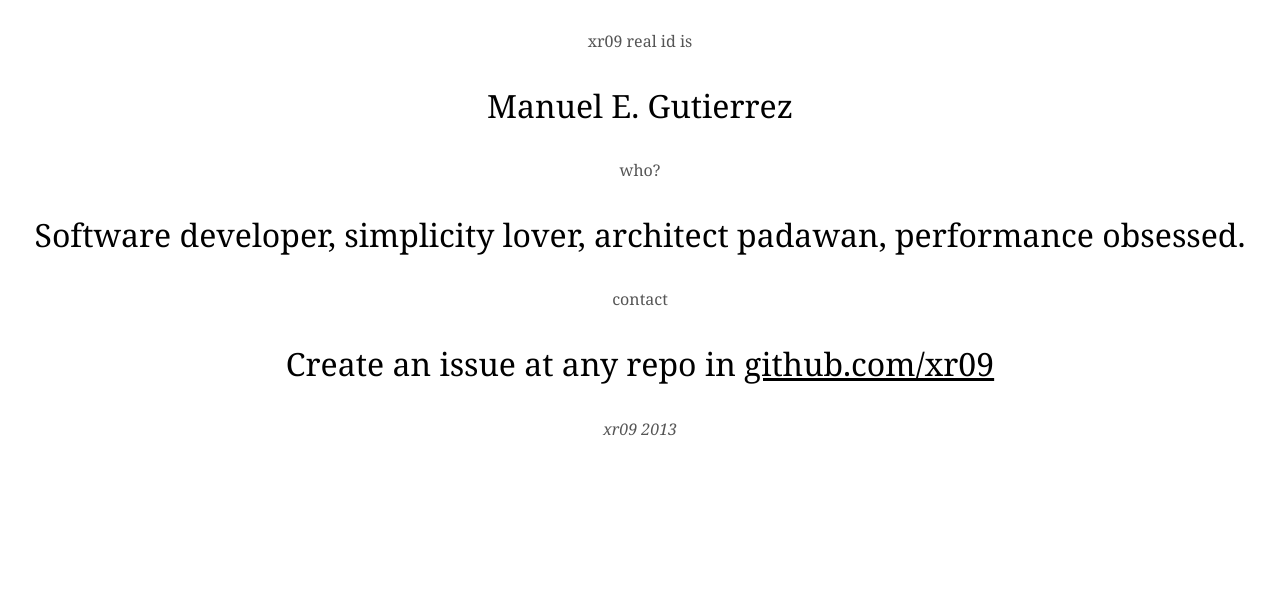
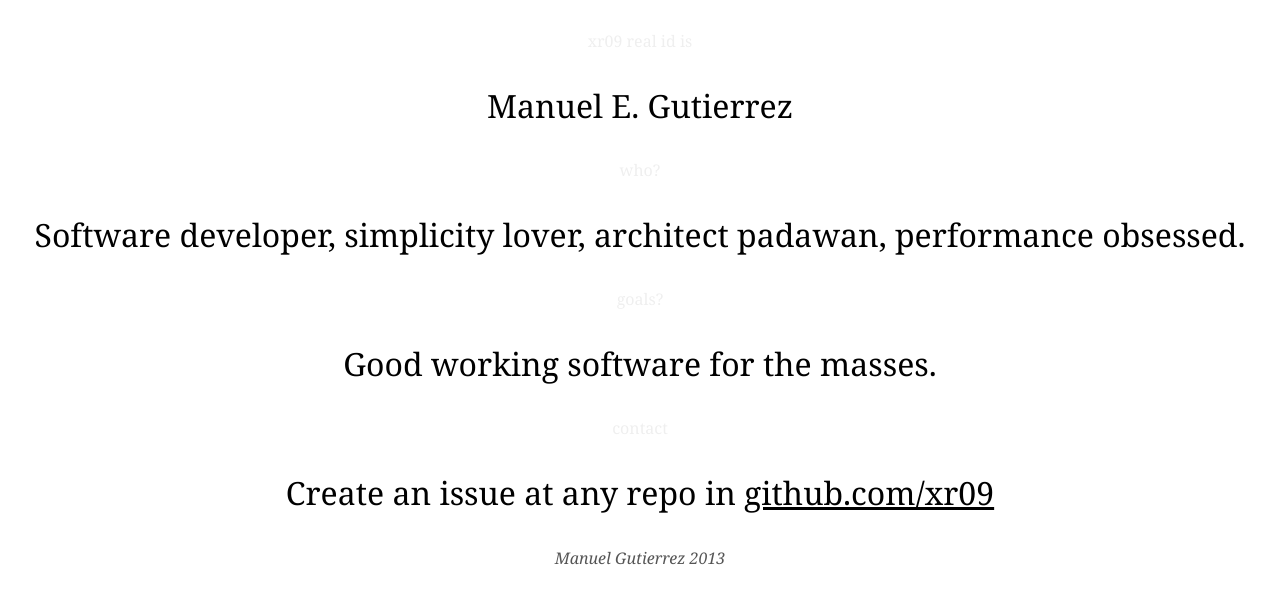
Before and after one commit to xr09/xr09.github.com, a plain HTML site: page index.html in a window 1280 px wide. Drawn offline with Linux system fonts and the light colour scheme.

Commit message:
little add

```diff
--- a/index.html
+++ b/index.html
@@ -14,7 +14,7 @@
             }
             .small {
                 font-size: 1em;
-                color: #555;
+                color: #efefef;
             }
             .large {
                 font-size: 2em;
@@ -35,8 +35,10 @@
         <p class="large">Manuel E. Gutierrez</p>
         <p class="small">who?</p>
         <p class="large">Software developer, simplicity lover, architect padawan, performance obsessed.</p>
+        <p class="small">goals?</p>
+        <p class="large">Good working software for the masses.</p>
         <p class="small">contact</p>
         <p class="large">Create an issue at any repo in <a href="https://github.com/xr09/">github.com/xr09 </a></p>
-        <p class="footer">xr09 2013</p>
+        <p class="footer">Manuel Gutierrez 2013</p>
     </body>
 </html>
```
